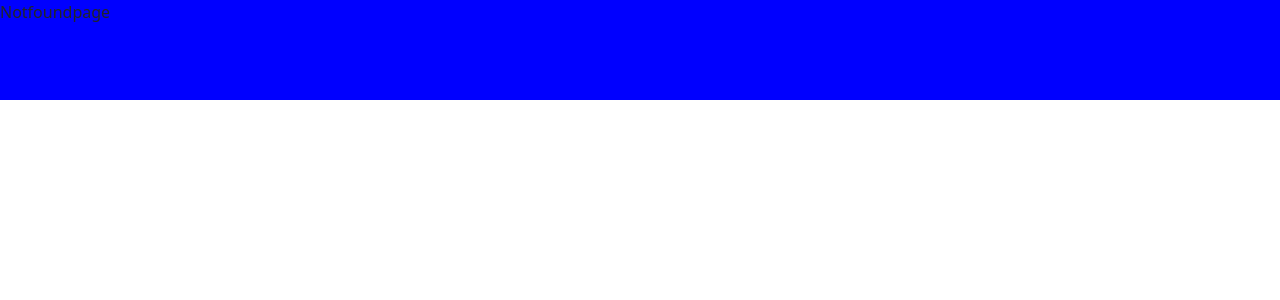
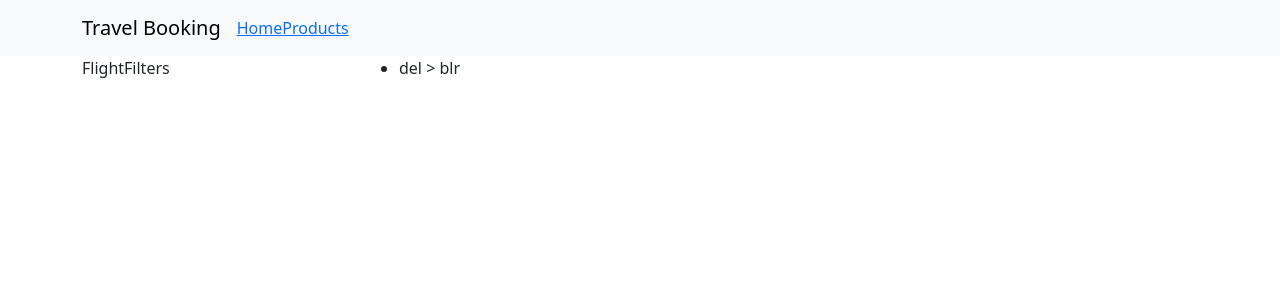
Before and after one commit to frontenddevtrainer/my-react-app-21-sep, a React (Vite) app: page /flights in a window 1280 px wide. Shown: the top 300 px of the page. Built offline with nearby package versions, Linux system fonts and the light colour scheme.

Commit message:
Setup redux store using Redux Toolkit

```diff
--- a/package.json
+++ b/package.json
@@ -16,11 +16,13 @@
     "dev:api": "json-server --watch db.json --delay=1000"
   },
   "dependencies": {
+    "@reduxjs/toolkit": "^2.2.7",
     "bootstrap": "^5.3.3",
     "json-server": "^0.17.4",
     "react": "^18.3.1",
     "react-bootstrap": "^2.10.5",
     "react-dom": "^18.3.1",
+    "react-redux": "^9.1.2",
     "react-router-dom": "^6.26.2"
   },
   "devDependencies": {
--- a/src/App.jsx
+++ b/src/App.jsx
@@ -9,11 +9,15 @@ import 'bootstrap/dist/css/bootstrap.min.css';
 
 import { RouterProvider } from "react-router-dom";
 
+import { Provider as ReduxProvider } from "react-redux"
+import store from "./store";
+
 function Application() {
   const counter = 10;
 
   return (
-    <div style={{ backgroundColor: "blue", minHeight: "100px" }}>
+    <ReduxProvider store={store}>
+      <div style={{ minHeight: "100px" }}>
         {/* <Router /> */}
         {/*
         <MasterHead />
@@ -21,6 +25,7 @@ function Application() {
         <LoginForm /> */}
         <RouterProvider router={Router} />
       </div>
+    </ReduxProvider>
   );
 }
 
--- /dev/null
+++ b/src/components/flight-filters/flight-filters.component.jsx
@@ -0,0 +1,7 @@
+import React from "react";
+
+const FlightFilters = ()=>{
+    return "FlightFilters"
+}
+
+export default FlightFilters
--- /dev/null
+++ b/src/components/flight-listing/flight-listing.component.jsx
@@ -0,0 +1,31 @@
+import React, { useEffect } from "react";
+
+import { useDispatch, useSelector } from "react-redux";
+import { getFlights } from "../../store/slices/flights";
+
+const FlightListing = ()=>{
+
+    const dispatch = useDispatch();
+
+    const listing = useSelector((state)=>{
+        return state.flights
+    })
+
+    console.log(listing);
+
+
+    useEffect(()=>{
+        dispatch(getFlights())
+    }, [])
+
+
+    return <ul>
+        {listing && listing.map((flight)=>{
+            return  <li key={flight.id}>
+                {flight.route}
+            </li>
+        })}
+    </ul>
+}
+
+export default FlightListing
--- /dev/null
+++ b/src/pages/flights/flights.components.jsx
@@ -0,0 +1,21 @@
+import React from "react";
+import Header from "../../components/header/header.component";
+import Container from 'react-bootstrap/Container';
+import Row from 'react-bootstrap/Row';
+import Col from 'react-bootstrap/Col';
+import FlightListing from "../../components/flight-listing/flight-listing.component";
+import FlightFilters from "../../components/flight-filters/flight-filters.component";
+
+const FlightsPage = ()=>{
+    return <div>
+        <Header name="NewTravelApp"/>
+        <Container>
+            <Row>
+                <Col lg={3}><FlightFilters/></Col>
+                <Col><FlightListing/></Col>
+            </Row>
+        </Container>
+    </div>
+}
+
+export default FlightsPage;
--- a/src/routes.jsx
+++ b/src/routes.jsx
@@ -3,11 +3,16 @@ import Homepage from "./pages/homepage/homepage.component";
 import ProductsPage from "./pages/productspage/productspage.component";
 import Customerpage from "./pages/customerpage/customerpage.component";
 import Notfoundpage from "./pages/notfoundpage/notfoundpage.component";
+import FlightsPage from "./pages/flights/flights.components";
 
 const Router = createBrowserRouter([
   {
     path: "/",
     element: <Homepage />,
+  },
+  {
+    path: "/flights",
+    element : <FlightsPage/>
   },
   {
     path: "/products",
--- /dev/null
+++ b/src/store/index.js
@@ -0,0 +1,9 @@
+import { configureStore } from "@reduxjs/toolkit";
+
+import { reducer } from "./slices/flights"
+
+const store = configureStore({
+    reducer: reducer
+})
+
+export default store;
--- /dev/null
+++ b/src/store/slices/flights.js
@@ -0,0 +1,21 @@
+import { createSlice } from "@reduxjs/toolkit"
+
+const FlightsSlice = createSlice({
+    initialState : {
+        flights : [],
+    },
+    name: "flights",
+    reducers: {
+        getFlights : (state, action)=>{
+            state.flights = [{ id: "1", route : "del > blr", price: 10000  }];
+        }
+    }
+})
+
+const { actions, reducer } = FlightsSlice;
+const { getFlights } = actions;
+
+export {
+    reducer,
+    getFlights
+}
```
Also changed, not shown: 1 other file (tests, documents, lock files or other folders). Lines whose indentation alone changed are shown as unchanged.
